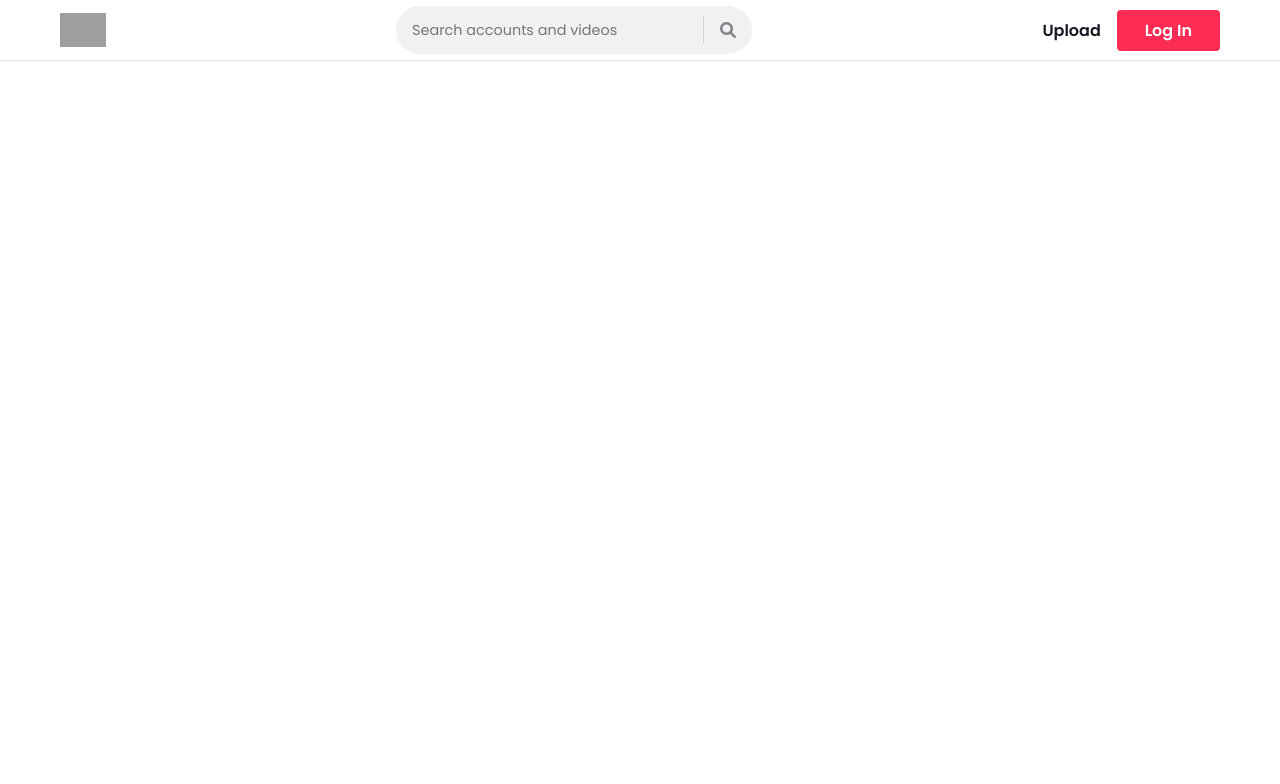
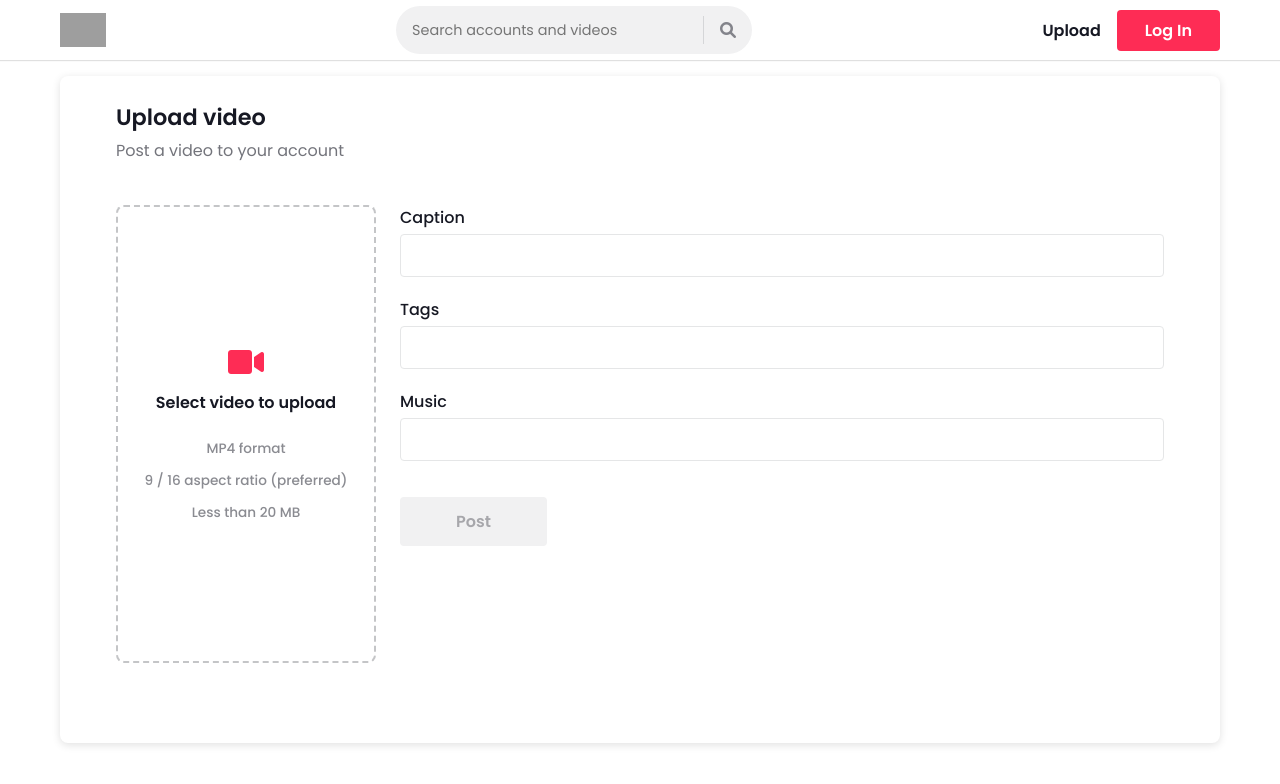
Before and after one commit to soft-coded/tiktok, a React (Create React App) app: page /upload in a window 1280 px wide. Before the commit this address had no page. Shown: the top 784 px of the page. Built offline with nearby package versions, Linux system fonts and the light colour scheme; grey boxes are pictures that could not be loaded.

Commit message:
Add upload page

```diff
--- a/src/pc/components/auth-modal/auth-modal.scss
+++ b/src/pc/components/auth-modal/auth-modal.scss
@@ -35,12 +35,6 @@ $modal-width: 464px;
 
 		button {
 			margin-top: 16px;
-
-			&:disabled {
-				background: rgba(var(--clr-secondary-values), 0.06);
-				color: rgba(var(--clr-secondary-values), 0.3);
-				cursor: not-allowed;
-			}
 		}
 	}
 
--- a/src/pc/components/container/container.module.scss
+++ b/src/pc/components/container/container.module.scss
@@ -4,4 +4,5 @@
 	max-width: $viewport-max-width;
 	margin: auto;
 	padding: 0 20px;
+	background: var(--clr-background);
 }
--- a/src/pc/components/header/index.tsx
+++ b/src/pc/components/header/index.tsx
@@ -46,9 +46,11 @@ export default function Header() {
 					</li>
 					{isAuthed ? (
 						<li className={classes["icons"]}>
-							<div className={classes["icon"]}>
-								<i className="fas fa-video" />
-							</div>
+							<Link to="/upload">
+								<div className={classes["icon"]}>
+									<i className="fas fa-video" />
+								</div>
+							</Link>
 							<div
 								className={joinClasses(
 									"rounded-photo",
--- a/src/pc/components/input-field/index.tsx
+++ b/src/pc/components/input-field/index.tsx
@@ -6,6 +6,7 @@ import { joinClasses } from "../../../common/utils";
 interface InputProps {
 	type?: "text" | "password" | "email" | "number";
 	placeholder?: string;
+	id?: string;
 	className?: string;
 	icon?: ReactNode;
 	onChange?: (a: any) => void;
@@ -18,6 +19,7 @@ interface InputProps {
 export default function Input({
 	type,
 	placeholder,
+	id,
 	className,
 	icon,
 	onChange,
@@ -37,6 +39,7 @@ export default function Input({
 			>
 				{icon}
 				<input
+					id={id}
 					type={type ? type : "text"}
 					placeholder={placeholder}
 					onChange={onChange}
--- a/src/pc/index.scss
+++ b/src/pc/index.scss
@@ -43,6 +43,12 @@ $scrollbar-track-color: rgba(var(--clr-secondary-values), 0.25);
 		background: linear-gradient(0deg, rgba(0, 0, 0, 0.06), rgba(0, 0, 0, 0.06)),
 			var(--clr-primary);
 	}
+
+	&:disabled {
+		background: rgba(var(--clr-secondary-values), 0.06);
+		color: rgba(var(--clr-secondary-values), 0.34);
+		cursor: not-allowed;
+	}
 }
 
 .see-all {
--- a/src/pc/index.tsx
+++ b/src/pc/index.tsx
@@ -12,6 +12,7 @@ import AuthModal from "./components/auth-modal";
 const VideoModal = lazy(() => import("./components/video-modal"));
 const Profile = lazy(() => import("./pages/profile"));
 const Video = lazy(() => import("./pages/video"));
+const Upload = lazy(() => import("./pages/upload"));
 
 export default function PCLayout() {
 	const { pathname } = useLocation();
@@ -40,6 +41,7 @@ export default function PCLayout() {
 					<Route path="/" element={<Home />} />
 					<Route path="/user/:username" element={<Profile />} />
 					<Route path="/video/:videoId" element={<Video />} />
+					<Route path="/upload" element={<Upload />} />
 				</Routes>
 			</Suspense>
 		</main>
--- /dev/null
+++ b/src/pc/pages/upload/index.tsx
@@ -0,0 +1,47 @@
+import "./upload-page.scss";
+import Container from "../../components/container";
+import Input from "../../components/input-field";
+
+export default function UploadPage() {
+	return (
+		<Container className="upload-page-container">
+			<div className="card">
+				<header>
+					<h1>Upload video</h1>
+					<h4>Post a video to your account</h4>
+				</header>
+				<div className="card-body">
+					<label htmlFor="video">
+						<div className="video-portion">
+							<i className="fas fa-video" />
+							<h4>Select video to upload</h4>
+							<input type="file" accept="video/mp4" id="video" />
+							<p>
+								<span>MP4 format</span>
+								<span>9 / 16 aspect ratio (preferred)</span>
+								<span>Less than 20 MB</span>
+							</p>
+						</div>
+					</label>
+					<form className="description-portion">
+						<div className="form-group">
+							<label htmlFor="caption">Caption</label>
+							<Input id="caption" className="input" />
+						</div>
+						<div className="form-group">
+							<label htmlFor="tags">Tags</label>
+							<Input id="tags" className="input" />
+						</div>
+						<div className="form-group">
+							<label htmlFor="music">Music</label>
+							<Input id="music" className="input" />
+						</div>
+						<button type="submit" className="primary-button" disabled>
+							Post
+						</button>
+					</form>
+				</div>
+			</div>
+		</Container>
+	);
+}
--- /dev/null
+++ b/src/pc/pages/upload/upload-page.scss
@@ -0,0 +1,104 @@
+$preview-height: 458px;
+$preview-width: 260px;
+
+.upload-page-container {
+	.card {
+		background: var(--clr-background);
+		border-radius: 8px;
+		margin-top: 16px;
+		box-shadow: var(--clr-shadow) 0px 2px 8px;
+		padding: 24px 56px 80px;
+		margin-bottom: 24px;
+
+		header {
+			h1 {
+				font-size: 1.4rem;
+				font-weight: 600;
+			}
+
+			h4 {
+				margin-top: 4px;
+				color: rgba(var(--clr-secondary-values), 0.6);
+			}
+		}
+
+		.card-body {
+			margin-top: 42px;
+			display: flex;
+			gap: 24px;
+
+			.video-portion {
+				display: flex;
+				flex-direction: column;
+				align-items: center;
+				justify-content: center;
+				gap: 12px;
+				border: 2px dashed rgba(var(--clr-secondary-values), 0.25);
+				border-radius: 8px;
+				width: $preview-width;
+				height: $preview-height;
+				cursor: pointer;
+				transition: border-color 0.25s ease-out, background-color 0.25s ease-out;
+
+				&:hover {
+					border-color: var(--clr-primary);
+					background: rgba(var(--clr-secondary-values), 0.03);
+				}
+
+				input {
+					display: none;
+				}
+
+				i {
+					font-size: 2rem;
+					color: var(--clr-primary);
+				}
+
+				h4 {
+					font-weight: 600;
+					font-size: 1rem;
+				}
+
+				p {
+					display: flex;
+					flex-direction: column;
+					align-items: center;
+					justify-content: center;
+					gap: 12px;
+					margin-top: 12px;
+					font-size: 0.85rem;
+					font-weight: 500;
+					color: rgba(var(--clr-secondary-values), 0.5);
+				}
+			}
+
+			.description-portion {
+				display: flex;
+				flex-direction: column;
+				gap: 20px;
+				width: 100%;
+
+				.form-group {
+					display: flex;
+					flex-direction: column;
+					gap: 4px;
+
+					label {
+						font-weight: 500;
+					}
+
+					.input {
+						background: none;
+						border: 1px solid var(--clr-border);
+					}
+				}
+
+				button {
+					align-self: flex-start;
+					padding: 12px 56px;
+					margin-top: 1rem;
+				}
+			}
+		}
+	}
+}
```
